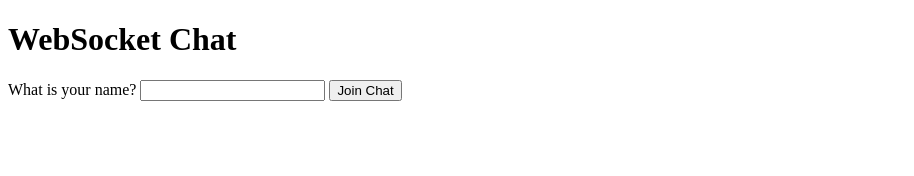
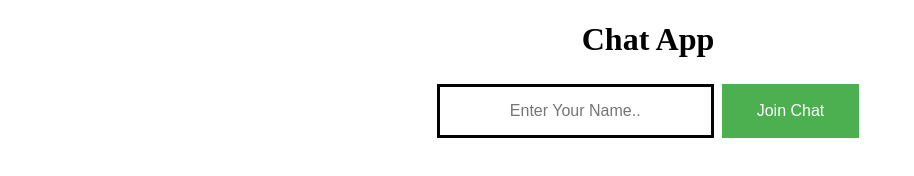
Before and after one commit to ps834/Web-Socket-Application, a website: page index.html in a window 1280 px wide. Shown: the whole page, without its empty margins (0-914 px from the left). Drawn offline with Linux system fonts and the light colour scheme.

Commit message:
Web Socket added css

```diff
--- a/index.html
+++ b/index.html
@@ -8,6 +8,34 @@
       #chatBox{width: 100%;height: 80%; position: absolute; top: 0; overflow: scroll;}
       #messageForm{width: 100%; height: 20%; position: absolute; bottom: 0;}
       html body{width: 100%; height: 100%}
+      .button {
+            background-color: #4CAF50;
+            border: none;
+            color: white;
+            padding: 15px 32px;
+            text-align: center;
+            text-decoration: none;
+            display: inline-block;
+            font-size: 16px;
+            border-color: #4CAF50;
+            border-style: solid;
+            margin: 4px 2px;
+            cursor: pointer;
+        }
+
+        .text {
+            background-color: rgb(255, 255, 255);
+            border: none;
+            color: rgb(3, 3, 3);
+            padding: 15px 32px;
+            text-align: center;
+            text-decoration: none;
+            display: inline-block;
+            font-size: 16px;
+            border-style: solid;
+            margin: 4px 2px;
+            cursor: pointer;
+        }
     </style>
 
   <script>
@@ -52,19 +80,19 @@
     </script>
   </head>
   <body>
-    <div id="welcome">
-      <h1>WebSocket Chat</h1>
-      What is your name?
-      <input type="text" id="name">
-      <input type="button" value="Join Chat" onclick="connectToChat();">
+    <div id="welcome" style="text-align: center">
+
+      <h1>Chat App</h1>
+      <input type="text" class="text"  id="name" placeholder="Enter Your Name..">
+      <input type="button" class="button" value="Join Chat" onclick="connectToChat();">
     </div>
     <div id="chat">
       <div id="chatBox">
 
       </div>
       <div id="messageForm">
-        <input type="text" id="message">
-        <input type="button" value="send" onclick="sendMessage();">
+        <input type="text" id="message" class="text" placeholder="Type message....">
+        <input type="button" class="button" value="Send" onclick="sendMessage();">
       </div>
     </div>
   </body>
```
Also changed, not shown: 1 other file.
